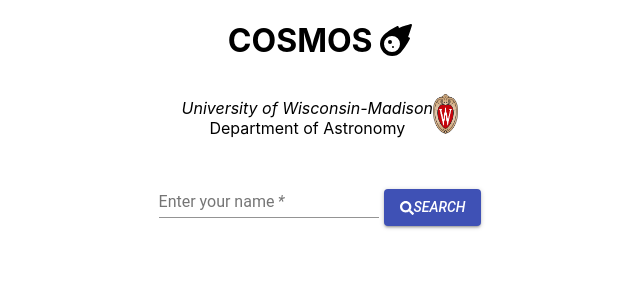
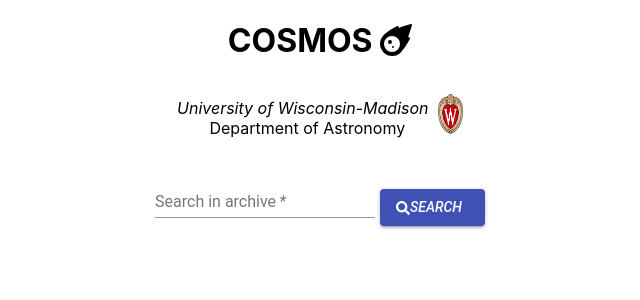
Before and after one commit to dyyfk/COSMOS-api, a React (Create React App) app: page / in a window 1280 px wide. Shown: the top 300 px of the page, without its empty margins (320-960 px from the left). Built offline with nearby package versions, Linux system fonts and the light colour scheme.

Commit message:
added error checking

```diff
--- a/src/App.js
+++ b/src/App.js
@@ -8,16 +8,27 @@
 import TableHead from '@material-ui/core/TableHead';
 import TableRow from '@material-ui/core/TableRow';
 import Paper from '@material-ui/core/Paper';
+import List from '@material-ui/core/List';
+import ListItem from '@material-ui/core/ListItem';
+import ListItemText from '@material-ui/core/ListItemText';
+import Collapse from '@material-ui/core/Collapse';
+
 import { FontAwesomeIcon } from '@fortawesome/react-fontawesome'
 import { faMeteor } from '@fortawesome/free-solid-svg-icons'
+
 class App extends Component {
 
   state = {
     fields: {},
+    open: []
   };
   onSubmit = updated => {
     this.setState({ fields: updated });
   };
+
+  // handleClick = i => {
+  //   this.setState(state => ({ open[i]: !state.open[i] }));
+  // };
 
   format = (data) => {
 
@@ -35,14 +46,14 @@
               <TableCell>URL</TableCell>
               <TableCell>Authors</TableCell>
               <TableCell>Hits</TableCell>
-              {/* <TableCell>highlight</TableCell> */}
+              <TableCell>Highlight</TableCell>
             </TableRow>
           </TableHead>
 
           {data.map((datum, index) => {
             return (
               <TableBody key={datum._gddid}>
-                <TableCell>{index}</TableCell>
+                <TableCell >{index}</TableCell>
                 <TableCell>{datum.pubname}</TableCell>
                 <TableCell>{datum.publisher}</TableCell>
                 {/* <TableCell>{datum._gddid}</TableCell> */}
@@ -51,9 +62,14 @@
                 <TableCell><a href={datum.URL} target='_blank'>{datum.URL}</a></TableCell>
                 <TableCell>{datum.authors}</TableCell>
                 <TableCell>{datum.hits}</TableCell>
-                {/* <TableCell>{datum.highlight ? null : datum.hightlight.forEach((hl) => {
-                  return hl; //bugs
-                })}</TableCell> */}
+                <TableCell>
+                  <List >
+
+                    {!datum.highlight ? null : datum.highlight.map((hl, i) => {
+                      return <ListItem key={i}> {i} <ListItemText primary={hl} /></ListItem>;
+                    })}
+                  </List>
+                </TableCell>
 
               </TableBody>
             )
@@ -89,7 +105,7 @@
           <h1>COSMOS <FontAwesomeIcon icon={faMeteor} /> </h1>
           <div>
             <p>
-              <span>University of Wisconsin-Madison</span>
+              <span>University of Wisconsin-Madison &nbsp;</span>
               <br />Department of Astronomy
             </p>
             <img src={logo} />
--- a/src/form.js
+++ b/src/form.js
@@ -13,9 +13,10 @@
 export default class Form extends React.Component {
 
     state = {
-        firstName: '',
-        isLoaded: false,
-        items: []
+        searchTerm: '',
+        isLoaded: null,
+        items: [],
+        error: false
     };
 
 
@@ -28,17 +29,25 @@
 
     onSubmit = e => {
         e.preventDefault();
-        this.getAPI(this.state.firstName);
-        this.props.onSubmit({
-            items: this.state.items
-        });
+        if (this.state.searchTerm.trim().length === 0) {
+            this.setState({
+                error: true
+            });
+            return;
+        } else {
+            this.setState({
+                error: false
+            });
+        }
+
+        this.getAPI(this.state.searchTerm);
+
         this.setState({
             isLoaded: false,
-            firstName: '',
+            searchTerm: '',
         });
-
     };
-    getAPI = async (term) => {
+    getAPI = async term => {
         const url = "https://geodeepdive.org/api/snippets?term=" + term + "&article_limit=100";
 
         const res = await fetch(url);
@@ -47,6 +56,11 @@
             isLoaded: true,
             items: json
         });
+        this.props.onSubmit({
+            items: json
+        });
+
+
         // fetch(url)
         //     .then(res => res.json())
         //     .then(json => {
@@ -61,22 +75,23 @@
         return (
             <form>
                 <TextField
+
                     required
-                    name='firstName'
-                    id="standard-with-placeholder"
-                    label="Enter your name"
-                    placeholder="First name"
+                    error={this.state.error ? true : null}
+                    name='searchTerm'
+                    id={this.state.error ? "standard-error" : "standard-with-placeholder"}
+                    label={!this.state.error ? "Search in archive" : 'Input cannot be empty'}
+                    placeholder="Go Badger !"
                     margin="normal"
-                    value={this.state.firstName}
+                    value={this.state.searchTerm}
                     onChange={e => this.change(e)}
                 />
 
-                <Button style={butStyle} variant="contained" color="primary" type='submit' onClick={e => this.onSubmit(e)}><FontAwesomeIcon icon={faSearch} /> Search
-
+                <Button style={butStyle} variant="contained" color="primary" type='submit' onClick={e => this.onSubmit(e)}><FontAwesomeIcon icon={faSearch} /> Search &nbsp;
+                {this.state.isLoaded === false ? <FontAwesomeIcon icon={faSpinner} /> : null}
                 </Button>
 
-                <div>{
-                    this.state.isLoaded ? <FontAwesomeIcon icon={faSpinner} /> : null}
+                <div>
                 </div>
             </form>
 
```
Also changed, not shown: src/color-UWcrest-print.png (deleted).
